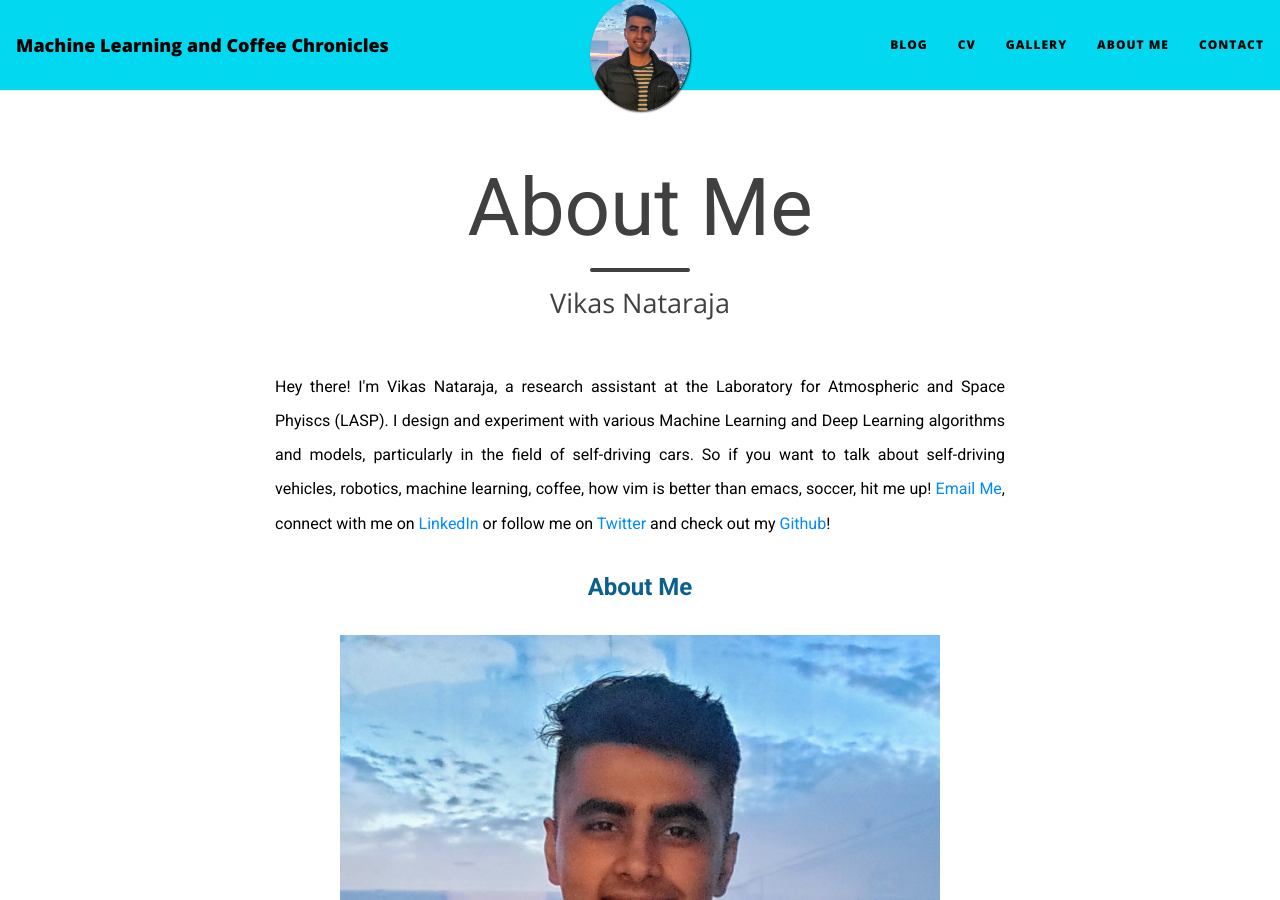
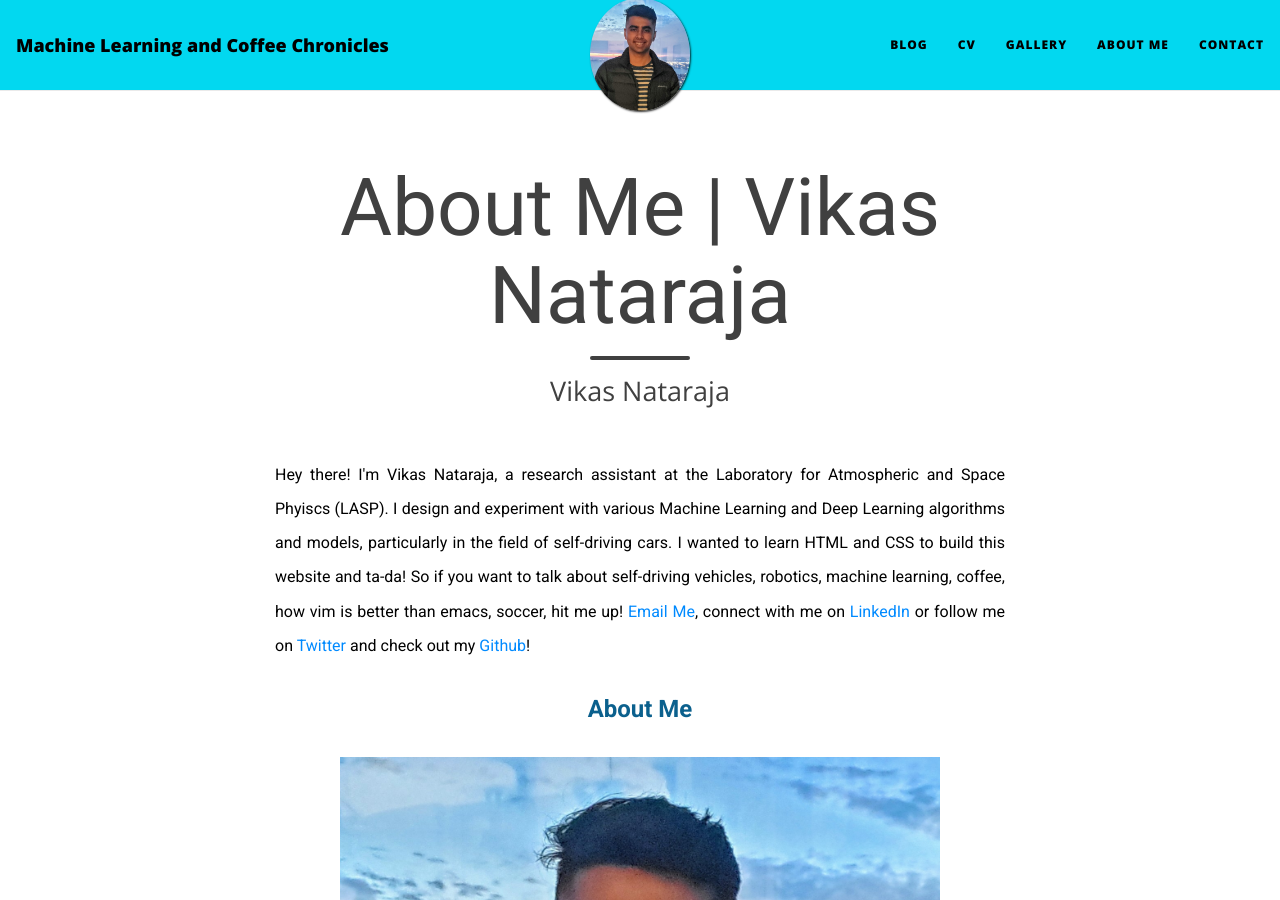
Before and after one commit to vikasnataraja/vikasnataraja.github.io, a Jekyll site: the page built from about.html, in a window 1280 px wide and 900 px high. Built offline with Jekyll 4.4.1, drawn with Linux system fonts in a browser that asks for light colours; nearby versions of some CDN libraries.

Commit message:
change page titles to include names

```diff
--- a/about.html
+++ b/about.html
@@ -1,6 +1,6 @@
 ---
 layout: page
-title: About Me
+title: About Me | Vikas Nataraja
 subtitle: Vikas Nataraja
 ---
 
@@ -9,7 +9,8 @@ subtitle: Vikas Nataraja
     <font size = "3" color = "000000">
       Hey there! I'm Vikas Nataraja, a research assistant at the Laboratory for Atmospheric and Space Phyiscs (LASP).
       I design and experiment with various Machine Learning and Deep Learning algorithms and models, particularly
-      in the field of self-driving cars. So if you want to talk about self-driving vehicles, robotics,
+      in the field of self-driving cars. I wanted to learn HTML and CSS to build this website and ta-da!
+      So if you want to talk about self-driving vehicles, robotics,
       machine learning, coffee, how vim is better than emacs, soccer,
       hit me up! <a href="mailto:viha4393@colorado.edu">Email Me</a>, connect with me
       on <a href="https://www.linkedin.com/in/vikas-hanasoge-nataraja/">LinkedIn</a> or follow me
--- a/contact.html
+++ b/contact.html
@@ -1,6 +1,6 @@
 ---
 layout: default
-title: Contact
+title: Contact | Vikas Nataraja
 subtitle: Vikas Nataraja
 ---
 
--- a/index.html
+++ b/index.html
@@ -1,5 +1,5 @@
 ---
 layout: home
-title: Machine Learning and Coffee Chronicles
+title: Machine Learning and Coffee Chronicles | Vikas Nataraja
 subtitle: Vikas Nataraja
 ---
```
